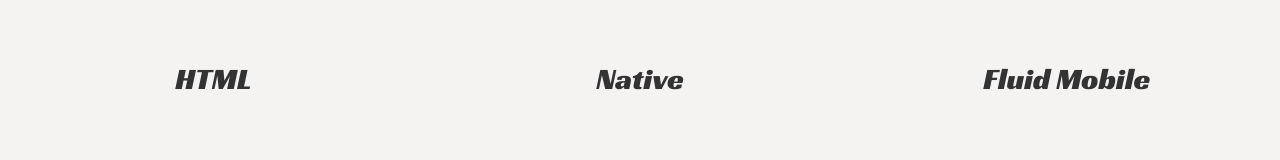
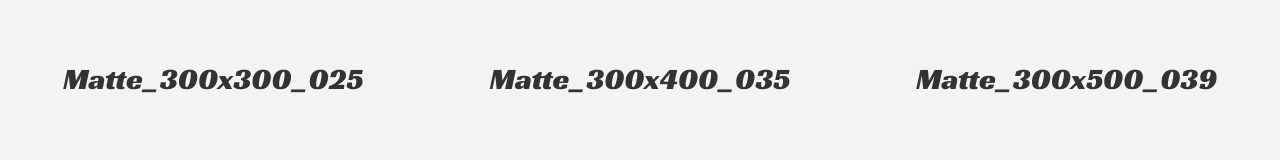
Before and after one commit to Tecnologia-Comercial-Agea/prueba-formatos, a plain HTML site: page index.html in a window 1280 px wide. Drawn offline with Linux system fonts and the light colour scheme.

Commit message:
Add files via upload

```diff
--- a/index.html
+++ b/index.html
@@ -57,17 +57,17 @@
   <div class="cont">
 
       <div class="ca" style="margin-top: 15px">
-        <div><h1>HTML</h1></div>
+        <div><h1>Matte_300x300_025</h1></div>
         <div id="caja5" class="ad-slot" data-adtype="cajagrande"></div>
       </div>
 
       <div class="ca" style="margin-top: 15px">
-        <div><h1>Native</h1></div>
+        <div><h1>Matte_300x400_035</h1></div>
         <div id="caja8" class="ad-slot" data-adtype="cajagrande"></div>
       </div>
 
       <div class="ca" style="margin-top: 15px">
-        <div><h1>Fluid Mobile</h1></div>
+        <div><h1>Matte_300x500_039</h1></div>
         <div id="caja1" class="ad-slot" data-adtype="caja"></div>
       </div>
 
```
